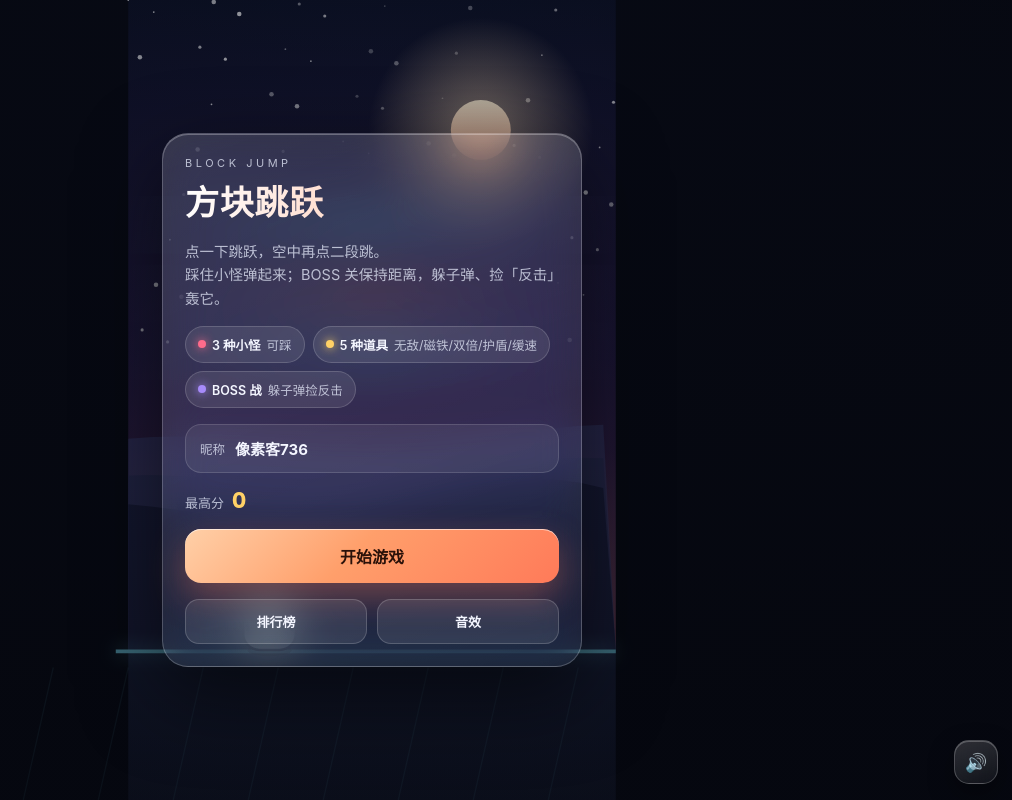
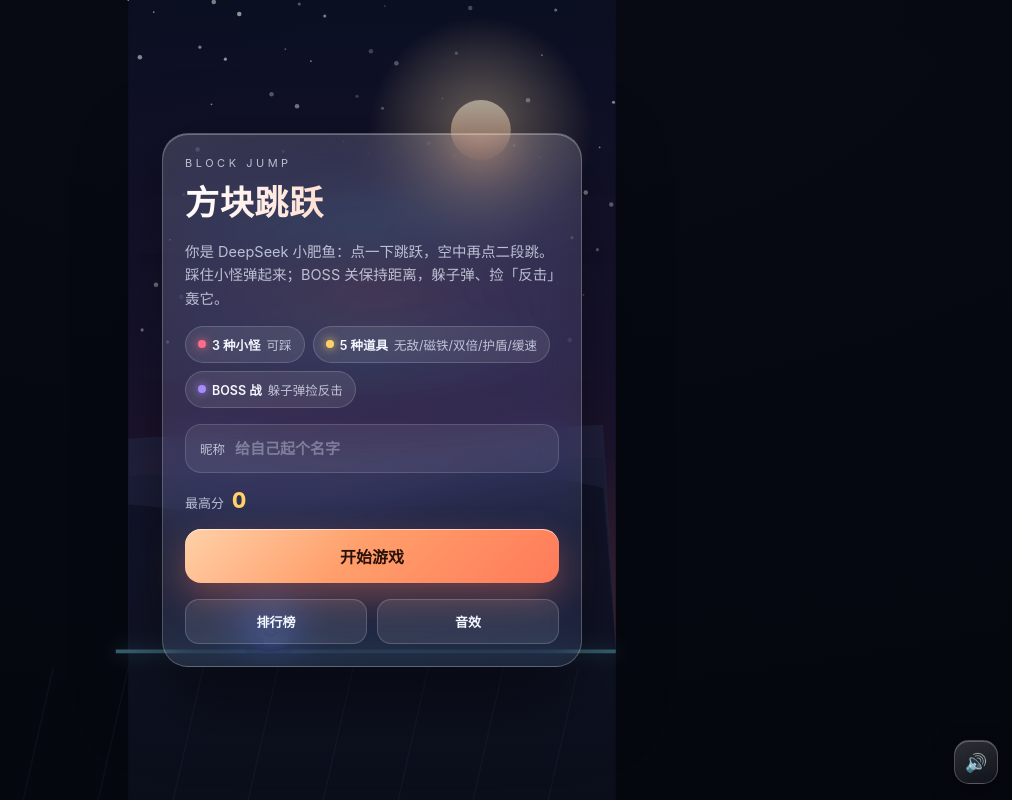
Before and after one commit to wwu88038-cloud/jiang-chaoying, a plain HTML site: page game/index.html in a window 1280 px wide. Shown: the whole page, without its empty margins (268-1280 px from the left). Drawn offline with Linux system fonts and the light colour scheme.

Commit message:
game v4.1: whale hero, empty nickname allowed

```diff
--- a/game/index.html
+++ b/game/index.html
@@ -179,7 +179,7 @@
     <div class="panel">
       <div class="kicker">Block Jump</div>
       <h1>方块跳跃</h1>
-      <p class="sub">点一下跳跃，空中再点二段跳。<br>踩住小怪弹起来；BOSS 关保持距离，躲子弹、捡「反击」轰它。</p>
+      <p class="sub">你是 DeepSeek 小肥鱼：点一下跳跃，空中再点二段跳。<br>踩住小怪弹起来；BOSS 关保持距离，躲子弹、捡「反击」轰它。</p>
       <div class="chips">
         <span class="chip"><span class="dot" style="color:#ff6b8b"></span><b>3 种小怪</b> 可踩</span>
         <span class="chip"><span class="dot" style="color:#ffd166"></span><b>5 种道具</b> 无敌/磁铁/双倍/护盾/缓速</span>
@@ -280,6 +280,7 @@
     star: '#ffd166', magnet: '#50d5e8', dbl: '#f472b6',
     white: '#ffffff',
     bot: '#f2f6ff', botL: '#ffffff', botM: '#c8d4ee', botD: '#8f9ec2', botLine: '#131a33',
+    whale: '#5d82ff', whaleD: '#2f4fd6', whaleL: '#9cbbff', whaleBelly: 'rgba(255,255,255,.42)', spout: '#bfe9ff',
     visor: '#0b1230', glow: '#7ee7ff', glow2: '#b8f6ff',
     shield: '#7ee7ff', slow: '#c084fc'
   };
@@ -396,11 +397,6 @@
   var LB = [];
   try { LB = JSON.parse(lsGet('bj.lb') || '[]') || []; } catch (e) { LB = []; }
   var playerName = lsGet('bj.name') || '';
-  if (!playerName) {
-    var NAMES = ['方块侠', '夜行喵', '像素客', '跳跃王', '小小勇者', '霓虹兔', '云端旅人', '玻璃猫'];
-    playerName = NAMES[Math.floor(Math.random() * NAMES.length)] + Math.floor(100 + Math.random() * 900);
-    lsSet('bj.name', playerName);
-  }
   var onlineRows = [], onlineState = 'idle', submitT = 0;
 
   // ================= 状态 =================
@@ -459,27 +455,22 @@
     if (!html) {
       for (var i = 0; i < rows.length && i < 20; i++) {
         var r = rows[i];
-        var mine = boardTab === 0 ? (r.score === highlightScore && r.name === playerName) : (r.name === playerName);
+        var mine = boardTab === 0 ? (r.mine === true) : (!!playerName && r.name === playerName);
         var date = (r.d || (r.created_at || '').slice(5, 10) || '');
         html += '<div class="lbrow' + (mine ? ' me' : '') + '">' +
           '<span class="no">' + (i + 1) + '</span>' +
-          '<span class="nm">' + esc(r.name) + '</span>' +
+          '<span class="nm">' + esc(r.name || '匿名') + '</span>' +
           '<span class="dt">' + esc(date) + '</span>' +
           '<span class="sc">' + esc(r.score) + '</span></div>';
       }
     }
     el.boardList.innerHTML = html;
   }
-  // 昵称
-  function defaultName() {
-    var NAMES = ['小深', 'AI 方块', '深蓝', '数据侠', '光带', '量子兔'];
-    return NAMES[Math.floor(Math.random() * NAMES.length)] + Math.floor(100 + Math.random() * 900);
-  }
+  // 昵称（允许留空，空 = 匿名，不再自动生成）
   function applyName(v) {
-    var n = String(v || '').replace(/[\n\r\t]/g, ' ').trim().slice(0, 12);
-    playerName = n || defaultName();
+    var n = String(v == null ? '' : v).replace(/[\n\r\t]/g, ' ').trim().slice(0, 12);
+    playerName = n;
     lsSet('bj.name', playerName);
-    if (el.nameInput && el.nameInput.value !== playerName) el.nameInput.value = playerName;
     return playerName;
   }
   if (el.nameInput && el.nameInput.addEventListener) {
@@ -549,7 +540,7 @@
     if (!ONLINE || typeof fetch !== 'function') return;
     if (submitT > 0 && time - submitT < 3) return;
     submitT = time;
-    var body = [{ name: playerName, score: Math.floor(score), kills: kills, coins: coinsGot, combo: maxCombo }];
+    var body = [{ name: playerName || '匿名', score: Math.floor(score), kills: kills, coins: coinsGot, combo: maxCombo }];
     try {
       var h = sbHeaders(); h['Prefer'] = 'return=minimal';
       fetch(CONFIG.SUPABASE_URL + '/rest/v1/scores', { method: 'POST', headers: h, body: JSON.stringify(body) })
@@ -600,7 +591,7 @@
     setTimeout(function () { showOver(); }, 620);
   }
   function saveLocalScore() {
-    var entry = { name: playerName, score: score, kills: kills, coins: coinsGot, combo: maxCombo, d: new Date().toISOString().slice(5, 10) };
+    var entry = { name: playerName || '匿名', mine: true, score: score, kills: kills, coins: coinsGot, combo: maxCombo, d: new Date().toISOString().slice(5, 10) };
     LB.push(entry);
     LB.sort(function (a, b) { return b.score - a.score; });
     LB = LB.slice(0, 20);
@@ -1027,7 +1018,7 @@
     dustT -= dt;
     if (p.onGround && dustT <= 0) {
       dustT = 0.1;
-      parts.push({ x: PX + PS / 2 + Math.random() * 8, y: p.y - 3, vx: -speed * 0.2 - 20, vy: -40 - Math.random() * 50, life: 0.28, max: 0.38, color: 'rgba(255,255,255,.35)', r: 2 + Math.random() * 2, g: 120 });
+      parts.push({ x: PX + PS / 2 + Math.random() * 8, y: p.y - 3, vx: -speed * 0.2 - 20, vy: -40 - Math.random() * 50, life: 0.28, max: 0.38, color: 'rgba(185,230,255,.4)', r: 2 + Math.random() * 2, g: 120 });
     }
 
     spawnAhead();
@@ -1540,94 +1531,103 @@
   function drawPlayer() {
     var cx = PX + PS / 2, cy = p.y - PS / 2;
     if (p.onGround) {
-      ctx.fillStyle = 'rgba(0,0,0,.28)';
-      ctx.beginPath(); ctx.ellipse(cx, GROUND, PS * 0.42, 5, 0, 0, Math.PI * 2); ctx.fill();
+      ctx.fillStyle = 'rgba(0,0,0,.26)';
+      ctx.beginPath(); ctx.ellipse(cx, GROUND, PS * 0.46, 5, 0, 0, Math.PI * 2); ctx.fill();
     }
     if (inv > 0) {
       ctx.save();
       ctx.shadowColor = C.star; ctx.shadowBlur = 30;
-      ctx.globalAlpha = 0.32 + 0.2 * Math.sin(time * 16);
+      ctx.globalAlpha = 0.3 + 0.2 * Math.sin(time * 16);
       ctx.fillStyle = C.star;
       rr(cx - PS / 2 - 6, cy - PS / 2 - 6, PS + 12, PS + 12, 18); ctx.fill();
       ctx.restore();
     }
     if (combo >= 3) {
       ctx.save();
-      ctx.globalAlpha = 0.16 + 0.12 * Math.sin(time * 10);
+      ctx.globalAlpha = 0.15 + 0.1 * Math.sin(time * 10);
       ctx.fillStyle = C.glow;
       rr(cx - PS / 2 - 5, cy - PS / 2 - 5, PS + 10, PS + 10, 17); ctx.fill();
       ctx.restore();
     }
     ctx.save();
     ctx.translate(cx, cy);
-    if (!p.onGround) ctx.rotate(p.rot);
+    if (!p.onGround) ctx.rotate(p.rot * 0.6);
     var sq = p.squash;
     ctx.scale(1 / sq, sq);
     var half = PS / 2;
-
-    // 数据流光带（身后拖尾）
-    for (var i = 0; i < 3; i++) {
-      var ph = Math.sin(time * 9 + i * 1.3) * 4;
-      ctx.globalAlpha = 0.5 - i * 0.13;
-      ctx.strokeStyle = C.glow;
-      ctx.lineWidth = 3.4 - i * 0.8;
-      ctx.lineCap = 'round';
+    var wig = Math.sin(time * 7) * 3;
+
+    // 尾鳍（身后摆动）
+    ctx.fillStyle = C.whaleD;
+    ctx.beginPath();
+    ctx.moveTo(-half + 6, 1);
+    ctx.quadraticCurveTo(-half - 9, -10 + wig, -half - 15, 0 + wig * 0.6);
+    ctx.quadraticCurveTo(-half - 9, 3 + wig * 0.3, -half + 6, 9);
+    ctx.closePath(); ctx.fill();
+
+    // 背鳍
+    ctx.fillStyle = C.whaleD;
+    ctx.beginPath();
+    ctx.moveTo(-3, -half * 0.62);
+    ctx.quadraticCurveTo(2, -half - 9, 9, -half * 0.5);
+    ctx.closePath(); ctx.fill();
+
+    // 圆滚滚的身体
+    var g = ctx.createLinearGradient(-half, -half, half, half);
+    g.addColorStop(0, C.whaleL);
+    g.addColorStop(0.5, C.whale);
+    g.addColorStop(1, C.whaleD);
+    ctx.fillStyle = g;
+    ctx.beginPath();
+    ctx.ellipse(1, 2, half * 1.04, half * 0.94, 0, 0, Math.PI * 2);
+    ctx.fill();
+    ctx.strokeStyle = 'rgba(16,26,70,.4)'; ctx.lineWidth = 2; ctx.stroke();
+
+    // 白肚皮
+    ctx.fillStyle = C.whaleBelly;
+    ctx.beginPath();
+    ctx.ellipse(3, 10, half * 0.6, half * 0.4, 0, 0, Math.PI * 2);
+    ctx.fill();
+
+    // 侧鳍（跳跃时拍打）
+    var flap = Math.sin(time * (p.onGround ? 8 : 16)) * (p.onGround ? 1.5 : 5);
+    ctx.fillStyle = C.whaleD;
+    ctx.beginPath();
+    ctx.ellipse(-half * 0.5, 12 + flap, 7, 4, 0.55, 0, Math.PI * 2);
+    ctx.fill();
+    ctx.beginPath();
+    ctx.ellipse(half * 0.95, 10 - flap, 6, 3.6, -0.5, 0, Math.PI * 2);
+    ctx.fill();
+
+    // 眼睛（圆亮，眼神稳）
+    var blink = Math.sin(time * 2.2) > 0.975;
+    if (blink) {
+      ctx.strokeStyle = '#0d1b3f'; ctx.lineWidth = 2.2; ctx.lineCap = 'round';
       ctx.beginPath();
-      ctx.moveTo(-half + 3, -half + 12 + i * 7);
-      ctx.quadraticCurveTo(-half - 12, -half + 8 + i * 7 + ph, -half - 24 - i * 5, -half + 14 + i * 7 + ph * 1.5);
+      ctx.moveTo(-9.5, -3); ctx.lineTo(-3.5, -3);
+      ctx.moveTo(5.5, -3); ctx.lineTo(11.5, -3);
       ctx.stroke();
-    }
-    ctx.globalAlpha = 1;
-
-    // 机身
-    var g = ctx.createLinearGradient(-half, -half, half, half);
-    g.addColorStop(0, C.botL); g.addColorStop(0.55, C.bot); g.addColorStop(1, C.botM);
-    ctx.fillStyle = g;
-    rr(-half, -half, PS, PS, 13); ctx.fill();
-    ctx.strokeStyle = C.botLine; ctx.lineWidth = 2; ctx.stroke();
-
-    // 面罩
-    rr(-half + 5, -half + 8, PS - 10, 13, 6);
-    ctx.fillStyle = C.visor; ctx.fill();
-    ctx.strokeStyle = 'rgba(126,231,255,.45)'; ctx.lineWidth = 1; ctx.stroke();
-
-    // 发光眼（坚定）
-    var blink = Math.sin(time * 2.4) > 0.975;
-    if (blink) {
-      ctx.fillStyle = C.glow2;
-      rr(-half + 9, -half + 14, 7, 2.4, 1.2); ctx.fill();
-      rr(half - 16, -half + 14, 7, 2.4, 1.2); ctx.fill();
     } else {
-      ctx.save();
-      ctx.shadowColor = C.glow; ctx.shadowBlur = 12;
-      ctx.fillStyle = C.glow2;
-      ctx.translate(-half + 12.5, -half + 14.5); ctx.rotate(0.16);
-      rr(-4.5, -3.4, 9, 6.8, 3); ctx.fill();
-      ctx.restore();
-      ctx.save();
-      ctx.shadowColor = C.glow; ctx.shadowBlur = 12;
-      ctx.fillStyle = C.glow2;
-      ctx.translate(half - 12.5, -half + 14.5); ctx.rotate(-0.16);
-      rr(-4.5, -3.4, 9, 6.8, 3); ctx.fill();
-      ctx.restore();
-    }
-
-    // 状态灯
-    ctx.fillStyle = 'rgba(126,231,255,' + (0.5 + 0.25 * Math.sin(time * 6)).toFixed(2) + ')';
-    rr(-8, half - 9, 16, 3, 1.5); ctx.fill();
-    // 天线
-    ctx.strokeStyle = C.botD; ctx.lineWidth = 2;
-    ctx.beginPath(); ctx.moveTo(0, -half - 1); ctx.lineTo(0, -half - 8); ctx.stroke();
-    ctx.save();
-    ctx.shadowColor = C.glow; ctx.shadowBlur = 14;
-    ctx.fillStyle = C.glow2;
-    circle(0, -half - 10, 3.2); ctx.fill();
-    ctx.restore();
-    // 侧面接口
-    ctx.fillStyle = C.botD;
-    rr(-half + 2, 0, 3, 6, 1.5); ctx.fill();
-    rr(half - 5, 0, 3, 6, 1.5); ctx.fill();
-
+      ctx.fillStyle = '#0d1b3f';
+      circle(-6.5, -3.5, 3.9); ctx.fill();
+      circle(8.5, -3.5, 3.9); ctx.fill();
+      ctx.fillStyle = '#ffffff';
+      circle(-7.8, -5, 1.5); ctx.fill();
+      circle(7.2, -5, 1.5); ctx.fill();
+    }
+    // 小微笑
+    ctx.strokeStyle = '#0d1b3f'; ctx.lineWidth = 2.1; ctx.lineCap = 'round';
+    ctx.beginPath(); ctx.arc(1, 5, 4.6, 0.16 * Math.PI, 0.84 * Math.PI); ctx.stroke();
+
+    // 头顶小水花（跳跃时）
+    if (!p.onGround || Math.sin(time * 3) > 0.6) {
+      ctx.fillStyle = C.spout;
+      ctx.globalAlpha = 0.85;
+      circle(6, -half - 6, 2.4); ctx.fill();
+      circle(11, -half - 12, 1.8); ctx.fill();
+      circle(2, -half - 11, 1.6); ctx.fill();
+      ctx.globalAlpha = 1;
+    }
     ctx.restore();
   }
   function GREUND_SAFE() { return GROUND; }
```
